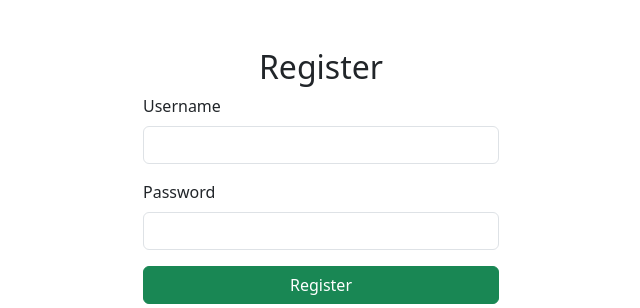
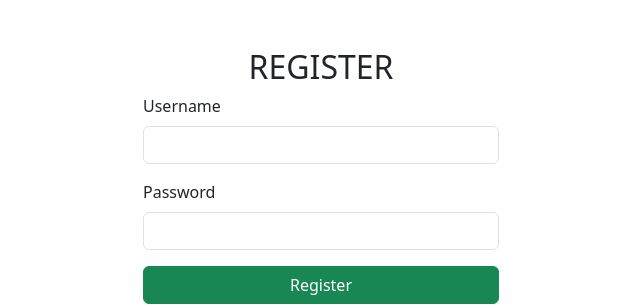
Before and after one commit to RKXKEAN/manga_recommendatione, a Flask app: page /register in a window 1280 px wide. Shown: the top 308 px of the page, without its empty margins (319-959 px from the left). Run offline with Flask 3, Linux system fonts and the light colour scheme.

Commit message:
Chang Again

```diff
--- a/templates/register.html
+++ b/templates/register.html
@@ -10,7 +10,7 @@
 
 <body>
     <div class="container mt-5">
-        <h2 class="text-center">Register</h2>
+        <h2 class="text-center">REGISTER</h2>
         <div class="row justify-content-center">
             <div class="col-md-4">
                 <form method="POST">
```
